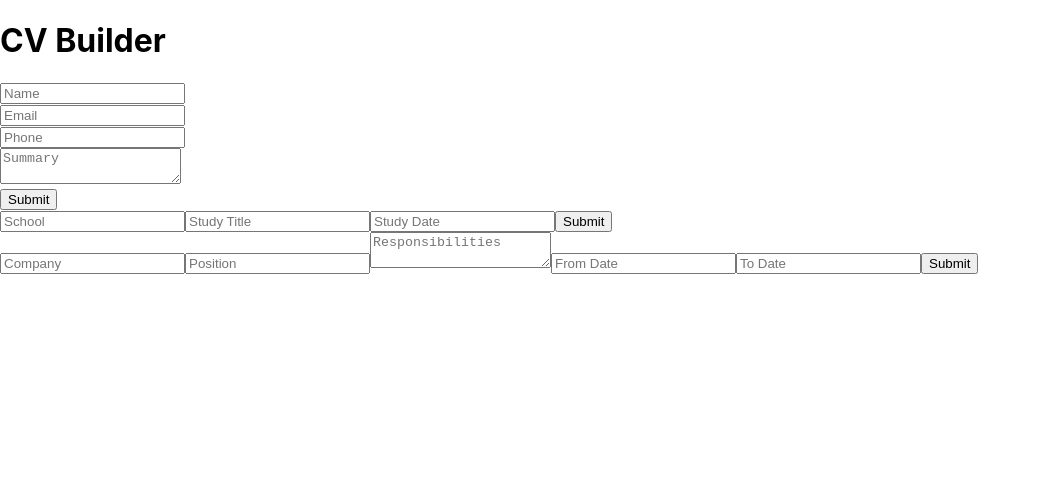
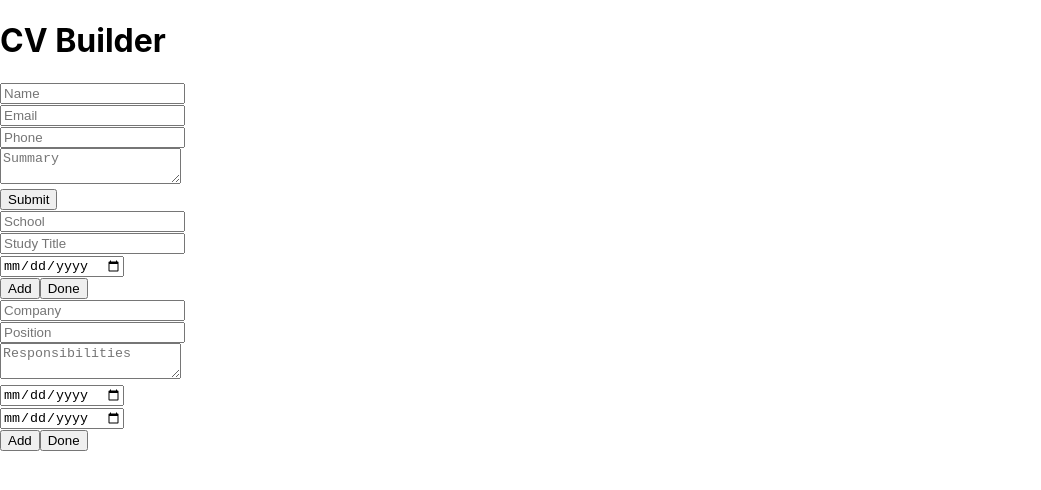
Before and after one commit to BuiAnhMinh/cv-builder, a React (Create React App) app: page / in a window 1280 px wide. Shown: the top 490 px of the page, without its empty margins (0-1041 px from the left). Built offline with nearby package versions, Linux system fonts and the light colour scheme.

Commit message:
FIX : error handling and multiple entries for education and practical experience

```diff
--- a/src/components/EducationalExperience.js
+++ b/src/components/EducationalExperience.js
@@ -1,28 +1,91 @@
-import React, {useState} from "react";
+import React, { useState } from "react";
 
-const EducationalExperience= () => {
-    const [education, setEducation] = useState({school: '', studyTitle: '', studyDate: ''});
+const EducationalExperience = () => {
+    const [educationList, setEducationList] = useState([]);
+    const [education, setEducation] = useState({ school: "", studyTitle: "", studyDate: "" });
     const [isEditing, setIsEditing] = useState(true);
+    const [errors, setErrors] = useState({});
+
+    const validateInputs = () => {
+        const newErrors = {};
+        const dateRegex = /^\d{4}-\d{2}-\d{2}$/; // ISO date format YYYY-MM-DD
+
+        if (!education.school) newErrors.school = "School name is required!";
+        if (!education.studyTitle) newErrors.studyTitle = "Study title is required!";
+        if (!education.studyDate) {
+            newErrors.studyDate = "Study date is required!";
+        } else if (!dateRegex.test(education.studyDate)) {
+            newErrors.studyDate = "Study date must be in YYYY-MM-DD format!";
+        }
+        setErrors(newErrors);
+        return Object.keys(newErrors).length === 0;
+    };
 
     const handleEducationChange = (e) => {
-        const {name, value} = e.target;
-        setEducation({...education, [name]: value});
+        const { name, value } = e.target;
+        setEducation({ ...education, [name]: value });
+    };
+
+    const handleAddEducation = () => {
+        if (validateInputs()) {
+            setEducationList([...educationList, education]);
+            setEducation({ school: "", studyTitle: "", studyDate: "" }); // Reset fields
+            setErrors({});
+        }
     };
 
     return (
         <div className="educational-experience">
             {isEditing ? (
                 <form>
-                    <input name="school" value={education.school} onChange={handleEducationChange} placeholder="School"></input>
-                    <input name="studyTitle" value={education.studyTitle} onChange={handleEducationChange} placeholder="Study Title"></input>
-                    <input name="studyDate" value={education.studyDate} onChange={handleEducationChange} placeholder="Study Date"></input>
-                    <button type="button" onClick={() => setIsEditing(false)}>Submit</button>
+                    <div>
+                        <input
+                            name="school"
+                            value={education.school}
+                            onChange={handleEducationChange}
+                            placeholder="School"
+                        />
+                        {errors.school && <span className="error">{errors.school}</span>}
+                    </div>
+                    <div>
+                        <input
+                            name="studyTitle"
+                            value={education.studyTitle}
+                            onChange={handleEducationChange}
+                            placeholder="Study Title"
+                        />
+                        {errors.studyTitle && <span className="error">{errors.studyTitle}</span>}
+                    </div>
+                    <div>
+                        <input
+                            name="studyDate"
+                            type="date"
+                            value={education.studyDate}
+                            onChange={handleEducationChange}
+                            placeholder="Study Date"
+                        />
+                        {errors.studyDate && <span className="error">{errors.studyDate}</span>}
+                    </div>
+                    <button type="button" onClick={handleAddEducation}>
+                        Add
+                    </button>
+                    <button type="button" onClick={() => setIsEditing(false)}>
+                        Done
+                    </button>
                 </form>
             ) : (
                 <div>
-                    <p>School: {education.school}</p>
-                    <p>Title of Study: {education.studyTitle}</p>
-                    <p>Date of Study: {education.studyDate}</p>
+                    {educationList.length > 0 ? (
+                        educationList.map((entry, index) => (
+                            <div key={index}>
+                                <p><strong>School:</strong> {entry.school}</p>
+                                <p><strong>Title of Study:</strong> {entry.studyTitle}</p>
+                                <p><strong>Date of Study:</strong> {entry.studyDate}</p>
+                            </div>
+                        ))
+                    ) : (
+                        <p>No educational experience added yet.</p>
+                    )}
                     <button onClick={() => setIsEditing(true)}>Edit</button>
                 </div>
             )}
--- a/src/components/PraticalExperience.js
+++ b/src/components/PraticalExperience.js
@@ -1,6 +1,7 @@
-import React, {useState} from "react";
+import React, { useState } from "react";
 
 const PracticalExperience = () => {
+    const [experienceList, setExperienceList] = useState([]);
     const [experience, setExperience] = useState({
         company: '',
         position: '',
@@ -9,34 +10,126 @@ const PracticalExperience = () => {
         toDate: '',
     });
     const [isEditing, setIsEditing] = useState(true);
+    const [errors, setErrors] = useState({});
+
+    const validateInputs = () => {
+        const newErrors = {};
+        const dateRegex = /^\d{4}-\d{2}-\d{2}$/; // ISO date format YYYY-MM-DD
+
+        if (!experience.company) newErrors.company = "Company name is required!";
+        if (!experience.position) newErrors.position = "Position is required!";
+        if (!experience.responsibilities) newErrors.responsibilities = "Responsibilities are required!";
+        if (!experience.fromDate) {
+            newErrors.fromDate = "Start date is required!";
+        } else if (!dateRegex.test(experience.fromDate)) {
+            newErrors.fromDate = "Start date must be in YYYY-MM-DD format!";
+        }
+        if (!experience.toDate) {
+            newErrors.toDate = "End date is required!";
+        } else if (!dateRegex.test(experience.toDate)) {
+            newErrors.toDate = "End date must be in YYYY-MM-DD format!";
+        }
+        setErrors(newErrors);
+        return Object.keys(newErrors).length === 0;
+    };
 
     const handlePracticalChange = (e) => {
-        const {name, value } = e.target;
-        setExperience({...experience, [name] : value});
+        const { name, value } = e.target;
+        setExperience({ ...experience, [name]: value });
     };
 
-    return(
+    const handleAddExperience = () => {
+        if (validateInputs()) {
+            setExperienceList([...experienceList, experience]);
+            setExperience({
+                company: '',
+                position: '',
+                responsibilities: '',
+                fromDate: '',
+                toDate: '',
+            }); // Reset fields
+            setErrors({});
+        }
+    };
+
+    return (
         <div className="practical-experience">
             {isEditing ? (
                 <form>
-                    <input name="company" value={experience.company} onChange={handlePracticalChange} placeholder="Company"></input>
-                    <input name="position" value={experience.position} onChange={handlePracticalChange} placeholder="Position"></input>
-                    <textarea name="responsibilities" value={experience.responsibilities} onChange={handlePracticalChange} placeholder="Responsibilities"/>
-                    <input name="fromDate" value={experience.fromDate} onChange={handlePracticalChange} placeholder="From Date"></input>
-                    <input name="toDate" value={experience.toDate} onChange={handlePracticalChange} placeholder="To Date"></input>
-                    <button type="button" onClick={() => setIsEditing(false)}>Submit</button>
+                    <div>
+                        <input
+                            name="company"
+                            value={experience.company}
+                            onChange={handlePracticalChange}
+                            placeholder="Company"
+                        />
+                        {errors.company && <span className="error">{errors.company}</span>}
+                    </div>
+                    <div>
+                        <input
+                            name="position"
+                            value={experience.position}
+                            onChange={handlePracticalChange}
+                            placeholder="Position"
+                        />
+                        {errors.position && <span className="error">{errors.position}</span>}
+                    </div>
+                    <div>
+                        <textarea
+                            name="responsibilities"
+                            value={experience.responsibilities}
+                            onChange={handlePracticalChange}
+                            placeholder="Responsibilities"
+                        />
+                        {errors.responsibilities && <span className="error">{errors.responsibilities}</span>}
+                    </div>
+                    <div>
+                        <input
+                            name="fromDate"
+                            type="date"
+                            value={experience.fromDate}
+                            onChange={handlePracticalChange}
+                            placeholder="From Date"
+                        />
+                        {errors.fromDate && <span className="error">{errors.fromDate}</span>}
+                    </div>
+                    <div>
+                        <input
+                            name="toDate"
+                            type="date"
+                            value={experience.toDate}
+                            onChange={handlePracticalChange}
+                            placeholder="To Date"
+                        />
+                        {errors.toDate && <span className="error">{errors.toDate}</span>}
+                    </div>
+                    <button type="button" onClick={handleAddExperience}>
+                        Add
+                    </button>
+                    <button type="button" onClick={() => setIsEditing(false)}>
+                        Done
+                    </button>
                 </form>
-            ): (
-            <div>
-                <p>Company : {experience.company}</p>
-                <p>Position : {experience.position}</p>
-                <p>Responsibilities: {experience.responsibilities}</p>
-                <p>From : {experience.fromDate}</p>
-                <p>To : {experience.toDate}</p>
-                <button onClick={() => setIsEditing(true)}>Edit</button>
-            </div>)}
+            ) : (
+                <div>
+                    {experienceList.length > 0 ? (
+                        experienceList.map((entry, index) => (
+                            <div key={index}>
+                                <p><strong>Company:</strong> {entry.company}</p>
+                                <p><strong>Position:</strong> {entry.position}</p>
+                                <p><strong>Responsibilities:</strong> {entry.responsibilities}</p>
+                                <p><strong>From:</strong> {entry.fromDate}</p>
+                                <p><strong>To:</strong> {entry.toDate}</p>
+                            </div>
+                        ))
+                    ) : (
+                        <p>No practical experience added yet.</p>
+                    )}
+                    <button onClick={() => setIsEditing(true)}>Edit</button>
+                </div>
+            )}
         </div>
     );
-}
+};
 
 export default PracticalExperience;
```
